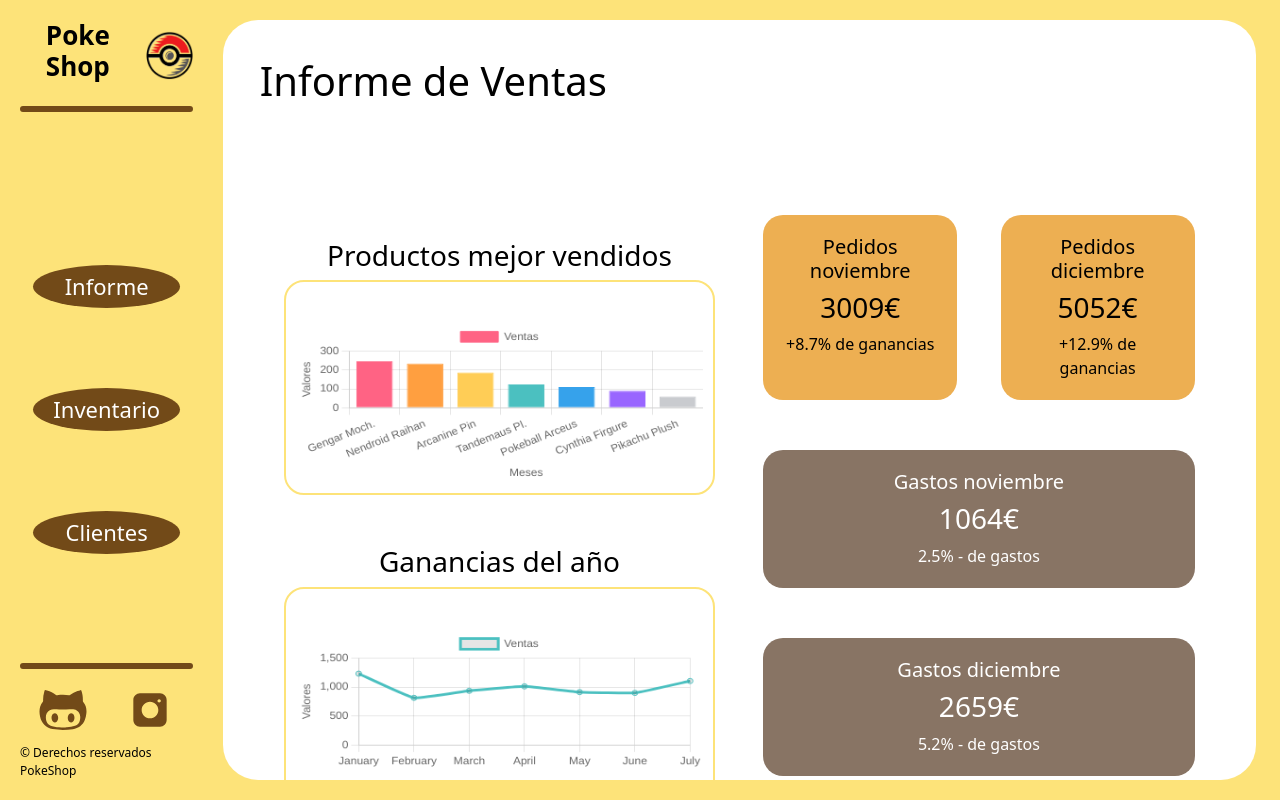
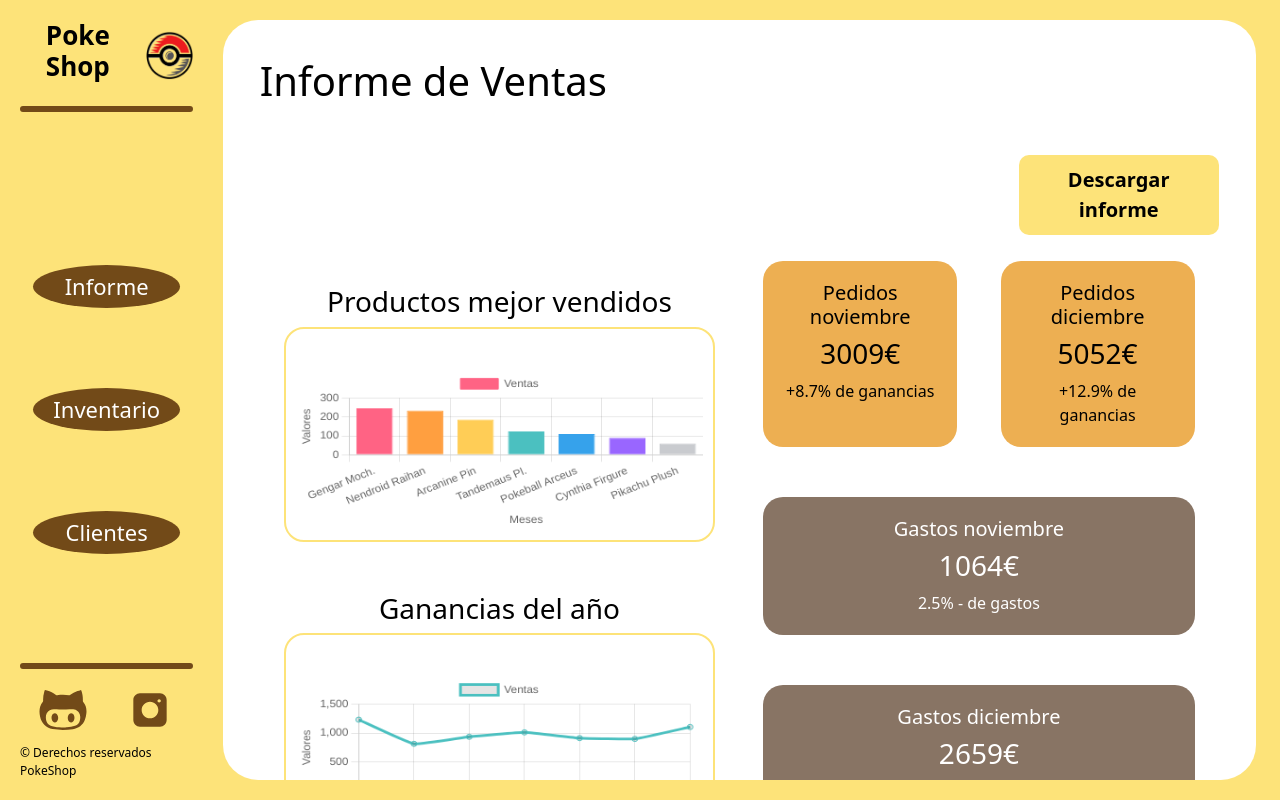
Before and after one commit to KokorikoFC/PokeShop, a Svelte app: page / in a window 1280 px wide. Built offline with nearby package versions, Linux system fonts and the light colour scheme.

Commit message:
Agregar botón de descargar informe

```diff
--- a/src/paginas/informes.svelte
+++ b/src/paginas/informes.svelte
@@ -14,7 +14,10 @@
         overflow: hidden;
         position: relative;
     }
-    .seccion{
+    p{
+        margin-bottom: 0;
+    }
+    .seccion {
         display: flex;
         flex-direction: row;
         flex-wrap: wrap;
@@ -38,21 +41,51 @@
         width: 100%;
         margin-bottom: 100px;
     }
-    .graficas h3{
+    .graficas h3 {
         margin-top: 50px;
     }
 
-    .datos{
+    .datos {
         width: 100%;
     }
+    .downloadBtnCont {
+        width: 100%;
+        display: flex;
+        justify-content: center;
+        align-items: center;
+    }
+    .downloadBtn {
+        border-radius: 10px;
+        background-color: #fde379;
+        font-size: 20px;
+        border: none;
+        font-weight: bold;
+        width: 100%;
+        display: flex;
+        justify-content: center;
+        align-items: center;
+        text-align: center;
+        padding: 10px;
+    }
+    .downloadBtn:hover {
+        transition: all 0.3s ease;
+        cursor: pointer;
+        background-color: #edaf52;
+
+    }
     @media (min-width: 992px) {
+        .downloadBtnCont{
+            justify-content: end;
+        }
+        .downloadBtn{
+            width: 200px;
+        }
         main {
             background-color: rgb(255, 255, 255);
             margin-left: 16%;
             height: 95vh;
             overflow-y: scroll;
             border-radius: 35px;
-
         }
 
         .graficas {
@@ -73,11 +106,10 @@
         main::-webkit-scrollbar-thumb {
             background: transparent;
         }
-        .seccion{
-            padding:0 ;
+        .seccion {
+            padding: 0;
             gap: 0px;
             background-color: white;
-
         }
         .graficas,
         .datos {
@@ -86,9 +118,15 @@
         }
     }
 </style>
+
 <main class={cols}>
     <h1>Informe de Ventas</h1>
     <div class="seccion">
+        <div class="downloadBtnCont">
+            <div class="downloadBtn">
+                <p>Descargar informe</p>
+            </div>
+        </div>
         <div class="graficas">
             <h3>Productos mejor vendidos</h3>
             <Graphic1 />
```
Lines whose indentation alone changed are shown as unchanged.
